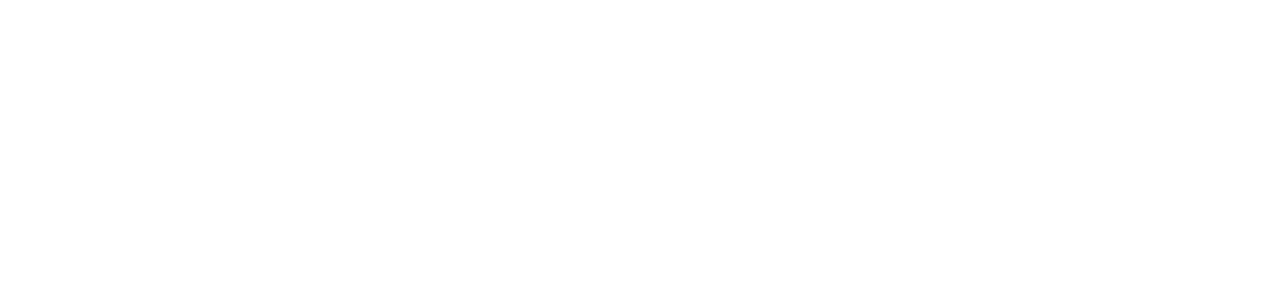
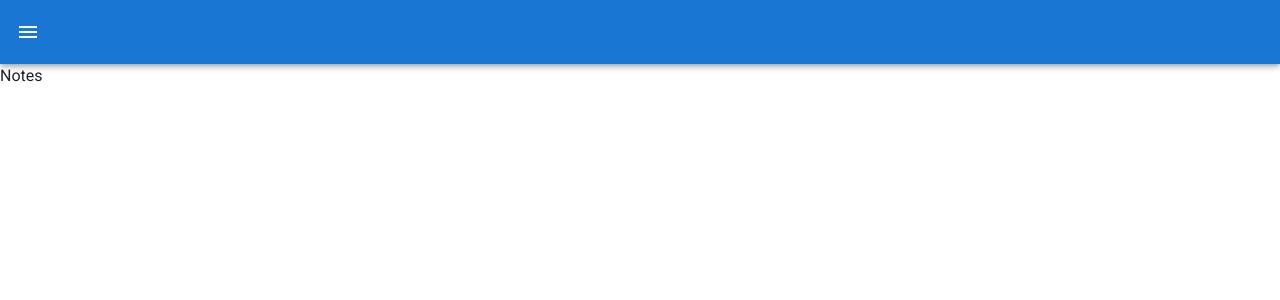
Before and after one commit to sanchos86/frontend.simple-notes.local, a Vue app: page /notes in a window 1280 px wide. Shown: the top 300 px of the page. Built offline with nearby package versions, Linux system fonts and the light colour scheme.

Commit message:
feat: add view pages, menu with navbar, routes for new pages, update favicon.ico

```diff
--- a/src/App.vue
+++ b/src/App.vue
@@ -1,5 +1,53 @@
 <template>
-  <div id="app">
-    <router-view />
-  </div>
+  <v-app>
+    <v-navigation-drawer
+      v-model="drawer"
+      app
+      clipped
+    >
+      <v-list dense>
+        <v-list-item
+          v-for="item in menu"
+          :key="item.text"
+          :to="item.to"
+          link
+          exact
+        >
+          <v-list-item-action>
+            <v-icon>{{ item.icon }}</v-icon>
+          </v-list-item-action>
+          <v-list-item-content>
+            <v-list-item-title>
+              {{ item.text }}
+            </v-list-item-title>
+          </v-list-item-content>
+        </v-list-item>
+      </v-list>
+    </v-navigation-drawer>
+    <v-main>
+      <router-view />
+    </v-main>
+    <v-app-bar
+      color="primary"
+      clipped-left
+      app
+      dark
+    >
+      <v-app-bar-nav-icon @click.stop="drawer = !drawer" />
+      <v-spacer></v-spacer>
+    </v-app-bar>
+  </v-app>
 </template>
+
+<script>
+  import menu from '@/utils/menu';
+
+  export default {
+    data() {
+      return {
+        menu,
+        drawer: false,
+      };
+    },
+  };
+</script>
--- a/src/router/index.js
+++ b/src/router/index.js
@@ -1,15 +1,31 @@
 import Vue from 'vue';
 import VueRouter from 'vue-router';
 import store from '@/store';
-import Home from '@/views/Home.vue';
+import NotesView from '@/views/NotesView.vue';
+import CategoriesView from '@/views/CategoriesView.vue';
 
 Vue.use(VueRouter);
 
 const routes = [
   {
     path: '/',
-    name: 'Home',
-    component: Home,
+    redirect: { name: 'notes' },
+  },
+  {
+    path: '/notes',
+    name: 'notes',
+    component: NotesView,
+    meta: {
+      title: 'Notes',
+    },
+  },
+  {
+    path: '/categories',
+    name: 'categories',
+    component: CategoriesView,
+    meta: {
+      title: 'Categories',
+    },
   },
 ];
 
@@ -20,7 +36,7 @@ const router = new VueRouter({
 });
 
 router.beforeEach((to, from, next) => {
-  document.title = to.meta.title || store.state.appConfig.title;
+  document.title = to.meta?.title || store.state.appConfig.title;
   next();
 });
 
--- /dev/null
+++ b/src/utils/menu.js
@@ -0,0 +1,12 @@
+export default [
+  {
+    text: 'Notes',
+    icon: 'mdi-note',
+    to: { name: 'notes' },
+  },
+  {
+    text: 'Categories',
+    icon: 'mdi-format-list-bulleted',
+    to: { name: 'categories' },
+  },
+];
--- /dev/null
+++ b/src/views/CategoriesView.vue
@@ -0,0 +1,5 @@
+<template>
+  <div class="categories-view">
+    Categories
+  </div>
+</template>
--- a/src/views/Home.vue
+++ /dev/null
@@ -1,5 +0,0 @@
-<template>
-  <div class="home">
-    Home
-  </div>
-</template>
--- /dev/null
+++ b/src/views/NotesView.vue
@@ -0,0 +1,5 @@
+<template>
+  <div class="notes-view">
+    Notes
+  </div>
+</template>
```
Also changed, not shown: 1 other file (tests, documents, lock files or other folders).
